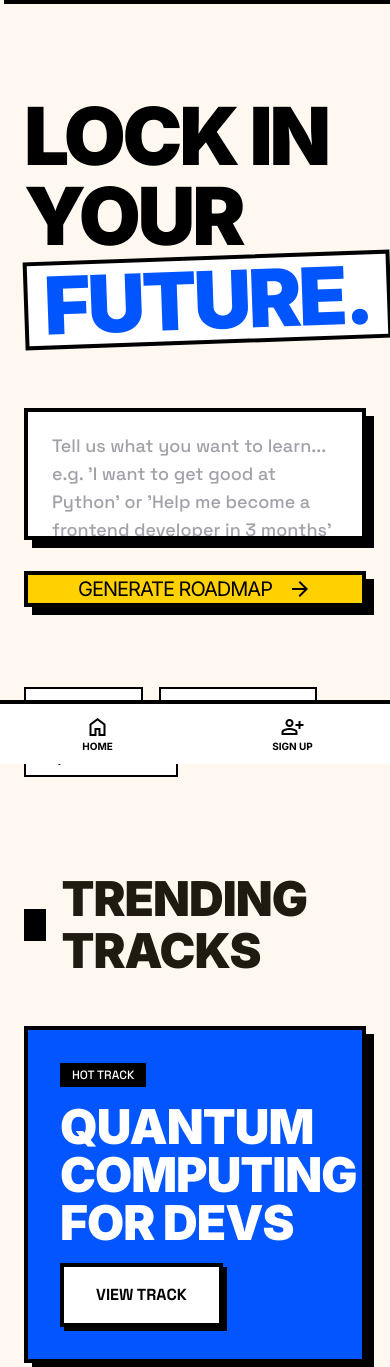
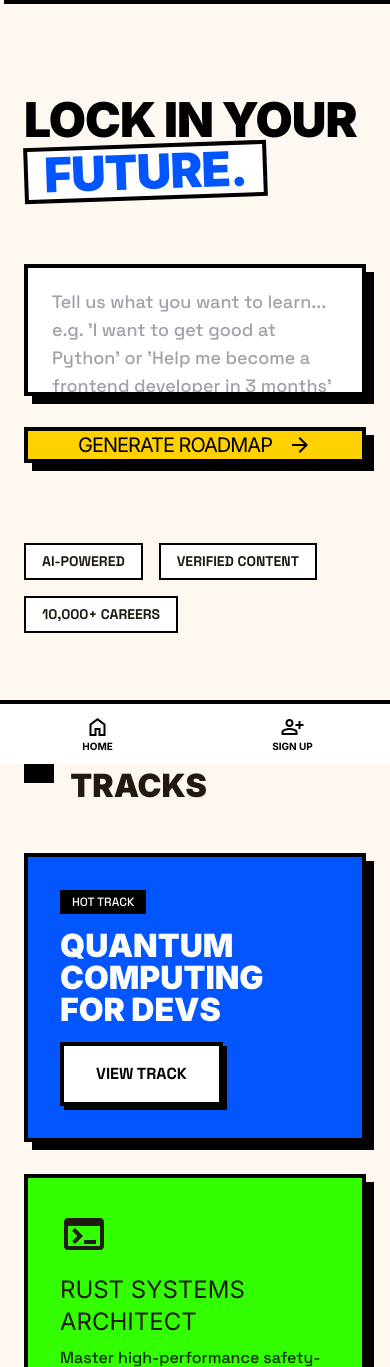
Before and after one commit to Tarvel/LockedIn, a Django app: page / in a window 390 px wide. Shown: the part 80-1447 px from the top of the page. Run offline with Django 5.2, Linux system fonts and the light colour scheme; some libraries are stand-ins or nearby versions.

Commit message:
style: improve mobile responsiveness by adjusting font sizes and container alignment across templates

```diff
--- a/templates/landing_page.html
+++ b/templates/landing_page.html
@@ -7,7 +7,7 @@
     <!-- Hero Section -->
     <section class="max-w-6xl mx-auto flex flex-col items-start gap-12 py-12 md:py-24">
         <div class="relative">
-            <h1 class="font-display-xl text-display-xl uppercase text-black leading-none mb-4 max-w-4xl z-10 relative">
+            <h1 class="font-display-xl text-headline-lg md:text-display-xl uppercase text-black leading-none mb-4 max-w-4xl z-10 relative">
                 LOCK IN YOUR <span class="text-[#0055FF] bg-white border-4 border-black px-4 inline-block transform -rotate-2">FUTURE.</span>
             </h1>
             <div class="absolute -top-4 -left-4 w-24 h-24 bg-[#FFD100] -z-10 border-4 border-black"></div>
@@ -40,7 +40,7 @@
 
     <!-- Featured Section (Bento Grid) -->
     <section class="max-w-6xl mx-auto py-12">
-        <h2 class="font-headline-lg text-headline-lg uppercase mb-12 flex items-center gap-4">
+        <h2 class="font-headline-lg text-headline-md md:text-headline-lg uppercase mb-12 flex items-center gap-4">
             <div class="w-8 h-8 bg-black"></div> TRENDING TRACKS
         </h2>
         <div class="grid grid-cols-1 md:grid-cols-12 gap-8">
@@ -49,7 +49,7 @@
                 <div class="relative z-10 h-full flex flex-col justify-between">
                     <div>
                         <span class="bg-black text-white px-3 py-1 font-label-mono text-xs mb-4 inline-block">HOT TRACK</span>
-                        <h3 class="font-display-xl text-headline-lg text-white uppercase mb-4 leading-none">QUANTUM COMPUTING FOR DEVS</h3>
+                        <h3 class="font-display-xl text-headline-md md:text-headline-lg text-white uppercase mb-4 leading-none">QUANTUM COMPUTING FOR DEVS</h3>
                     </div>
                     <button class="self-start bg-white text-black px-8 py-4 border-4 border-black font-black uppercase neo-shadow-sm btn-hover transition-all">VIEW TRACK</button>
                 </div>
@@ -82,7 +82,7 @@
     <!-- How It Works -->
     <section class="max-w-6xl mx-auto py-24">
         <div class="border-t-4 border-black pt-12">
-            <h2 class="font-display-xl text-headline-lg uppercase mb-16">HOW IT WORKS</h2>
+            <h2 class="font-display-xl text-headline-md md:text-headline-lg uppercase mb-16">HOW IT WORKS</h2>
             <div class="grid grid-cols-1 md:grid-cols-3 gap-16 relative">
                 <div class="hidden md:block absolute top-12 left-0 w-full h-1 bg-black -z-10"></div>
                 <div class="flex flex-col gap-6">
--- a/templates/login.html
+++ b/templates/login.html
@@ -7,11 +7,11 @@
 {% block body_class %}flex items-center justify-center{% endblock %}
 
 {% block content %}
-<main class="w-full max-w-[600px] flex flex-col gap-sm p-6">
+<main class="w-full max-w-[600px] mx-auto flex flex-col gap-sm p-6">
     <!-- Logo Branding Header -->
     <div class="flex items-center justify-between mb-sm">
         <a href="{% url 'landing' %}" class="no-underline">
-            <h1 class="font-display-xl text-display-xl tracking-tighter italic uppercase text-on-surface">LOCKEDIN</h1>
+            <h1 class="font-display-xl text-headline-lg md:text-display-xl tracking-tighter italic uppercase text-on-surface">LOCKEDIN</h1>
         </a>
         <div class="flex gap-xs">
             <div class="w-8 h-8 bg-black"></div>
@@ -26,7 +26,7 @@
         </div>
 
         <header class="flex flex-col gap-xs">
-            <h2 class="font-headline-lg text-headline-lg uppercase leading-none">READY TO GRIND?</h2>
+            <h2 class="font-headline-lg text-headline-md md:text-headline-lg uppercase leading-none">READY TO GRIND?</h2>
             <p class="font-body-lg text-body-lg text-outline">Sync your trajectory. Lock in your roadmap.</p>
         </header>
 
--- a/templates/login_signup.html
+++ b/templates/login_signup.html
@@ -118,10 +118,10 @@
 </head>
 <body class="bg-background font-body-md text-on-background min-h-screen flex items-center justify-center p-6 selection:bg-primary-container">
 <!-- Auth Container -->
-<main class="w-full max-w-[600px] flex flex-col gap-sm">
+<main class="w-full max-w-[600px] mx-auto flex flex-col gap-sm">
 <!-- Logo Branding Header (Standalone for Auth) -->
 <div class="flex items-center justify-between mb-sm">
-<h1 class="font-display-xl text-display-xl tracking-tighter italic uppercase text-on-surface">
+<h1 class="font-display-xl text-headline-lg md:text-display-xl tracking-tighter italic uppercase text-on-surface">
                 LOCKEDIN
             </h1>
 <div class="flex gap-xs">
@@ -137,7 +137,7 @@
             </div>
 <!-- Header Section -->
 <header class="flex flex-col gap-xs">
-<h2 class="font-headline-lg text-headline-lg uppercase leading-none">
+<h2 class="font-headline-lg text-headline-md md:text-headline-lg uppercase leading-none">
                     READY TO GRIND?
                 </h2>
 <p class="font-body-lg text-body-lg text-outline">
--- a/templates/signup.html
+++ b/templates/signup.html
@@ -7,11 +7,11 @@
 {% block body_class %}flex items-center justify-center{% endblock %}
 
 {% block content %}
-<main class="w-full max-w-[600px] flex flex-col gap-sm p-6">
+<main class="w-full max-w-[600px] mx-auto flex flex-col gap-sm p-6">
     <!-- Logo Branding Header -->
     <div class="flex items-center justify-between mb-sm">
         <a href="{% url 'landing' %}" class="no-underline">
-            <h1 class="font-display-xl text-display-xl tracking-tighter italic uppercase text-on-surface">LOCKEDIN</h1>
+            <h1 class="font-display-xl text-headline-lg md:text-display-xl tracking-tighter italic uppercase text-on-surface">LOCKEDIN</h1>
         </a>
         <div class="flex gap-xs">
             <div class="w-8 h-8 bg-[#33FF00] border-2 border-black"></div>
@@ -26,7 +26,7 @@
         </div>
 
         <header class="flex flex-col gap-xs">
-            <h2 class="font-headline-lg text-headline-lg uppercase leading-none">JOIN THE GRID</h2>
+            <h2 class="font-headline-lg text-headline-md md:text-headline-lg uppercase leading-none">JOIN THE GRID</h2>
             <p class="font-body-lg text-body-lg text-outline">Create your account. Start locking in.</p>
         </header>
 
```
